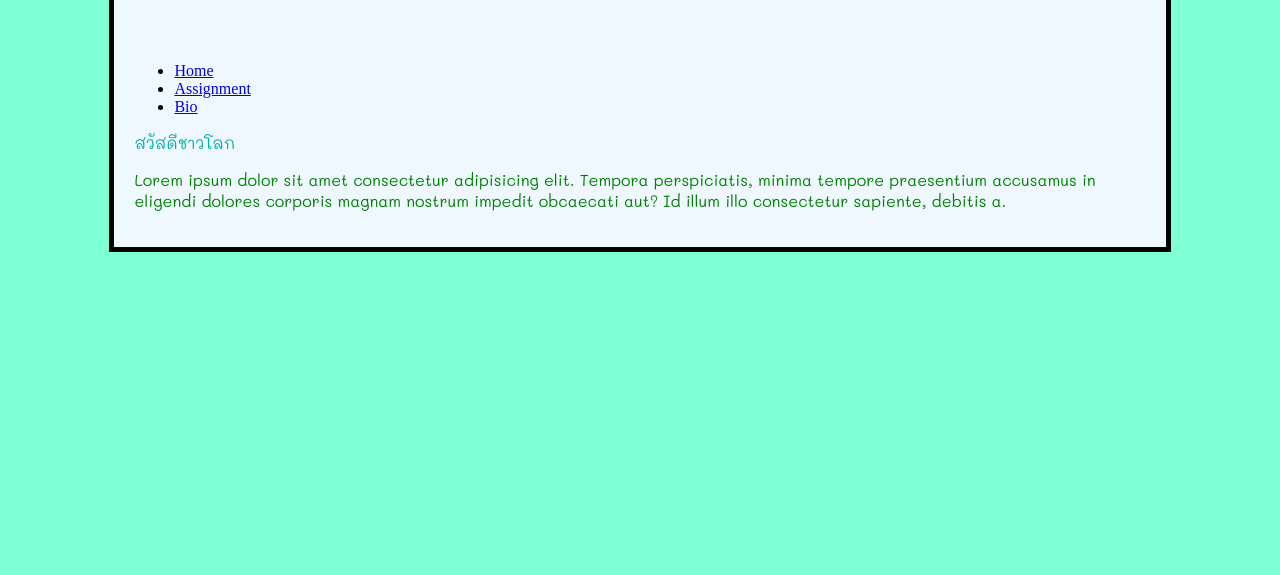
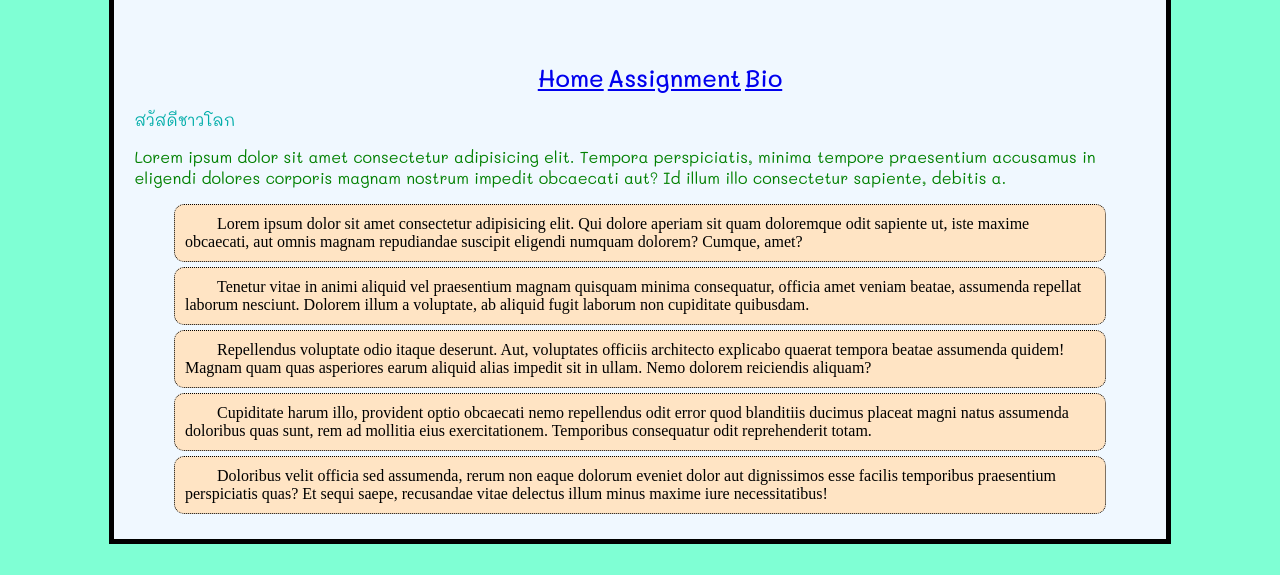
Before and after one commit to nitat-n/webpd-65-day-1, a plain HTML site: page index.html in a window 1280 px wide. Shown: the part 225-800 px from the top of the page. Drawn offline with Linux system fonts and the light colour scheme.

Commit message:
pd web day 1

```diff
--- a/css/style01.css
+++ b/css/style01.css
@@ -91,3 +91,35 @@ h1 {
     margin: auto;
     max-height: 100%;
 }
+#content div p {
+    text-indent: 2em;
+    width: 90%;
+    border: black 1pt dotted;
+    border-radius: 10px;
+    padding: 10px;
+    margin: 0 auto 5px auto;
+    background-color: bisque;
+}
+#menu ul{
+    list-style: none;
+    text-align: center;
+}
+#menu ul li{
+    display: inline-block;
+    font-size: 18pt;
+}
+#menu ul li:link {
+    color: blue;
+}
+#menu ul li:hover{
+    color :black;
+    background-color: beige;
+    border-radius: 25%;
+    font-size: 36pt;
+}
+#menu ul li:visited{
+    color :blueviolet;
+}
+#menu ul li:active{
+    color:gold;
+}
--- a/index.html
+++ b/index.html
@@ -15,16 +15,23 @@
         <div>
             <h1 class="mali-bold">WEB TRAINING 2025</h1>
         </div>
-        <div>
+        <div id="menu">
             <ul>
-                <li><a href="#">Home</a></li>
-                <li><a href="assignment.html">Assignment</a></li>
-                <li><a href="bio.html">Bio</a></li>
+                <li><a class="mali-medium" href="#">Home</a></li>
+                <li><a class="mali-medium" href="assignment.html">Assignment</a></li>
+                <li><a class="mali-medium" href="bio.html">Bio</a></li>
             </ul>
         </div>
-        <div>
+        <div id="content">
             <p class="blueText mali-regular">สวัสดีชาวโลก</p>
             <p class="greenText mali-regular">Lorem ipsum dolor sit amet consectetur adipisicing elit. Tempora perspiciatis, minima tempore praesentium accusamus in eligendi dolores corporis magnam nostrum impedit obcaecati aut? Id illum illo consectetur sapiente, debitis a.</p>
+            <div>
+               <p>Lorem ipsum dolor sit amet consectetur adipisicing elit. Qui dolore aperiam sit quam doloremque odit sapiente ut, iste maxime obcaecati, aut omnis magnam repudiandae suscipit eligendi numquam dolorem? Cumque, amet?</p>
+               <p>Tenetur vitae in animi aliquid vel praesentium magnam quisquam minima consequatur, officia amet veniam beatae, assumenda repellat laborum nesciunt. Dolorem illum a voluptate, ab aliquid fugit laborum non cupiditate quibusdam.</p>
+               <p>Repellendus voluptate odio itaque deserunt. Aut, voluptates officiis architecto explicabo quaerat tempora beatae assumenda quidem! Magnam quam quas asperiores earum aliquid alias impedit sit in ullam. Nemo dolorem reiciendis aliquam?</p>
+               <p>Cupiditate harum illo, provident optio obcaecati nemo repellendus odit error quod blanditiis ducimus placeat magni natus assumenda doloribus quas sunt, rem ad mollitia eius exercitationem. Temporibus consequatur odit reprehenderit totam.</p>
+               <p>Doloribus velit officia sed assumenda, rerum non eaque dolorum eveniet dolor aut dignissimos esse facilis temporibus praesentium perspiciatis quas? Et sequi saepe, recusandae vitae delectus illum minus maxime iure necessitatibus!</p>
+            </div>
         </div>
     </div>
 </body>
```
Also changed, not shown: assignment.html (+4 -4 lines), bio.html (+7 -4 lines).
